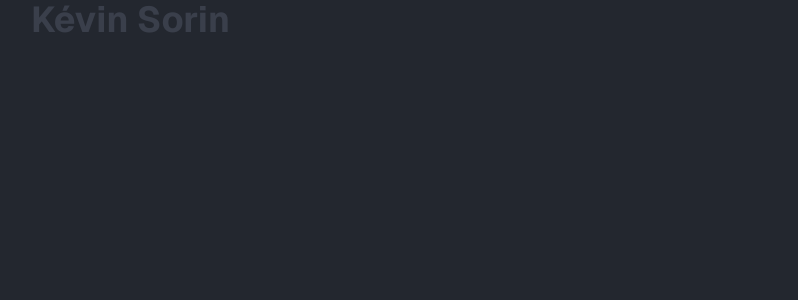
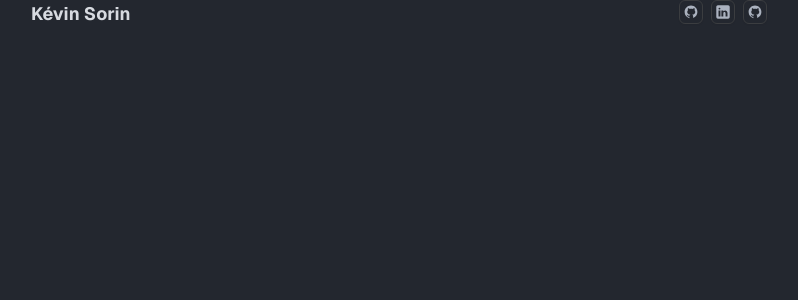
Before and after one commit to Ksorin/portfolio-v2, a Next.js app: page / in a window 1280 px wide. Shown: the top 300 px of the page, without its empty margins (241-1039 px from the left). Built offline with nearby package versions, Linux system fonts and the light colour scheme; a web font is replaced by a local one.

Commit message:
maj header

```diff
--- a/app/_components/Header.tsx
+++ b/app/_components/Header.tsx
@@ -1,11 +1,33 @@
+import Link from "next/link";
+import { GithubIcon } from "./icons/GithubIcon";
 import { Section } from "./Section";
+import { Button, buttonVariants } from "@/components/ui/button";
+import { cn } from "@/lib/utils";
+import { LinkedInIcon } from "./icons/LinkedInIcon";
 
 export const Header = () => {
   return (
     <header>
         <Section className="flex items-baseline ">
-            <h1 className="text-4xl font-bold text-primary-foreground">Kévin Sorin</h1>
-            <div className="flex-1"></div>
+            <h1 className="text-lg font-bold text-primary">Kévin Sorin</h1>
+            <div className="flex-1"/>
+            <ul className="flex items-center gap-2">
+              <Link
+              href="https://github.com/Ksorin"
+              className={cn(buttonVariants({variant: "outline"}), "size-6 p-0")}>
+                <GithubIcon size={16} className="text-foreground"/>
+              </Link>
+              <Link
+              href=""
+              className={cn(buttonVariants({variant: "outline"}), "size-6 p-0")}>
+                <LinkedInIcon size={16} className="text-foreground"/>
+              </Link>
+              <Link
+              href="https://github.com/Ksorin"
+              className={cn(buttonVariants({variant: "outline"}), "size-6 p-0")}>
+                <GithubIcon size={16} className="text-foreground"/>
+              </Link>
+            </ul>
         </Section>
     </header>
   )
--- /dev/null
+++ b/app/_components/Hero.tsx
@@ -0,0 +1,18 @@
+import { Section } from "./Section";
+
+export const Hero = () => {
+  return (
+    <Section className="flex max-lg:flex-col items-start">
+        <div className="flex-[2]">
+            <h2>Kévin Sorin</h2>
+            <h3>Etudiant en informatique</h3>
+            <p>
+                Lorem ipsum dolor sit amet consectetur adipisicing elit. Quis laudantium nobis quam? Possimus, consequuntur. Itaque nulla dolore in totam, fugiat nam voluptatem dicta vero voluptas atque illo nesciunt ex? Incidunt?
+            </p>
+        </div>
+        <div className="flex-1">
+
+        </div>
+    </Section>
+  );
+};
--- /dev/null
+++ b/app/_components/icons/GithubIcon.tsx
@@ -0,0 +1,12 @@
+import { ComponentPropsWithoutRef } from "react";
+
+export const GithubIcon = (props: ComponentPropsWithoutRef<"svg"> & {size?: number}) => {
+  return (
+    <svg xmlns="http://www.w3.org/2000/svg"  viewBox="0 0 30 30" width={props.size} height={props.size} {...props}>
+        <path
+        d="M15,3C8.373,3,3,8.373,3,15c0,5.623,3.872,10.328,9.092,11.63C12.036,26.468,12,26.28,12,26.047v-2.051 c-0.487,0-1.303,0-1.508,0c-0.821,0-1.551-0.353-1.905-1.009c-0.393-0.729-0.461-1.844-1.435-2.526 c-0.289-0.227-0.069-0.486,0.264-0.451c0.615,0.174,1.125,0.596,1.605,1.222c0.478,0.627,0.703,0.769,1.596,0.769 c0.433,0,1.081-0.025,1.691-0.121c0.328-0.833,0.895-1.6,1.588-1.962c-3.996-0.411-5.903-2.399-5.903-5.098 c0-1.162,0.495-2.286,1.336-3.233C9.053,10.647,8.706,8.73,9.435,8c1.798,0,2.885,1.166,3.146,1.481C13.477,9.174,14.461,9,15.495,9 c1.036,0,2.024,0.174,2.922,0.483C18.675,9.17,19.763,8,21.565,8c0.732,0.731,0.381,2.656,0.102,3.594 c0.836,0.945,1.328,2.066,1.328,3.226c0,2.697-1.904,4.684-5.894,5.097C18.199,20.49,19,22.1,19,23.313v2.734 c0,0.104-0.023,0.179-0.035,0.268C23.641,24.676,27,20.236,27,15C27,8.373,21.627,3,15,3z"
+        fill="currentColor"
+        />
+    </svg>
+  );
+};
--- /dev/null
+++ b/app/_components/icons/LinkedInIcon.tsx
@@ -0,0 +1,12 @@
+import { ComponentPropsWithoutRef } from "react";
+
+export const LinkedInIcon = (props: ComponentPropsWithoutRef<"svg"> & {size?: number}) => {
+  return (
+    <svg xmlns="http://www.w3.org/2000/svg"  viewBox="0 0 50 50" width={props.size} height={props.size} {...props}>
+      <path
+      d="M41,4H9C6.24,4,4,6.24,4,9v32c0,2.76,2.24,5,5,5h32c2.76,0,5-2.24,5-5V9C46,6.24,43.76,4,41,4z M17,20v19h-6V20H17z M11,14.47c0-1.4,1.2-2.47,3-2.47s2.93,1.07,3,2.47c0,1.4-1.12,2.53-3,2.53C12.2,17,11,15.87,11,14.47z M39,39h-6c0,0,0-9.26,0-10 c0-2-1-4-3.5-4.04h-0.08C27,24.96,26,27.02,26,29c0,0.91,0,10,0,10h-6V20h6v2.56c0,0,1.93-2.56,5.81-2.56 c3.97,0,7.19,2.73,7.19,8.26V39z"
+      fill="currentColor"
+      />
+    </svg>
+  );
+};
--- a/app/globals.css
+++ b/app/globals.css
@@ -32,6 +32,7 @@
     --chart-3: 218 14% 31%;
     --chart-4: 220 3% 28%;
     --chart-5: 220 16% 86%;
+    --radius: 0.5rem;
   }
 }
 
--- /dev/null
+++ b/components/ui/button.tsx
@@ -0,0 +1,57 @@
+import * as React from "react"
+import { Slot } from "@radix-ui/react-slot"
+import { cva, type VariantProps } from "class-variance-authority"
+
+import { cn } from "@/lib/utils"
+
+const buttonVariants = cva(
+  "inline-flex items-center justify-center gap-2 whitespace-nowrap rounded-md text-sm font-medium transition-colors focus-visible:outline-none focus-visible:ring-1 focus-visible:ring-ring disabled:pointer-events-none disabled:opacity-50 [&_svg]:pointer-events-none [&_svg]:size-4 [&_svg]:shrink-0",
+  {
+    variants: {
+      variant: {
+        default:
+          "bg-primary text-primary-foreground shadow hover:bg-primary/90",
+        destructive:
+          "bg-destructive text-destructive-foreground shadow-sm hover:bg-destructive/90",
+        outline:
+          "border border-input bg-background shadow-sm hover:bg-accent hover:text-accent-foreground",
+        secondary:
+          "bg-secondary text-secondary-foreground shadow-sm hover:bg-secondary/80",
+        ghost: "hover:bg-accent hover:text-accent-foreground",
+        link: "text-primary underline-offset-4 hover:underline",
+      },
+      size: {
+        default: "h-9 px-4 py-2",
+        sm: "h-8 rounded-md px-3 text-xs",
+        lg: "h-10 rounded-md px-8",
+        icon: "h-9 w-9",
+      },
+    },
+    defaultVariants: {
+      variant: "default",
+      size: "default",
+    },
+  }
+)
+
+export interface ButtonProps
+  extends React.ButtonHTMLAttributes<HTMLButtonElement>,
+    VariantProps<typeof buttonVariants> {
+  asChild?: boolean
+}
+
+const Button = React.forwardRef<HTMLButtonElement, ButtonProps>(
+  ({ className, variant, size, asChild = false, ...props }, ref) => {
+    const Comp = asChild ? Slot : "button"
+    return (
+      <Comp
+        className={cn(buttonVariants({ variant, size, className }))}
+        ref={ref}
+        {...props}
+      />
+    )
+  }
+)
+Button.displayName = "Button"
+
+export { Button, buttonVariants }
--- a/package.json
+++ b/package.json
@@ -9,6 +9,7 @@
     "lint": "next lint"
   },
   "dependencies": {
+    "@radix-ui/react-slot": "^1.1.1",
     "class-variance-authority": "^0.7.1",
     "clsx": "^2.1.1",
     "geist": "^1.3.1",
```
Also changed, not shown: 1 other file (tests, documents, lock files or other folders).
